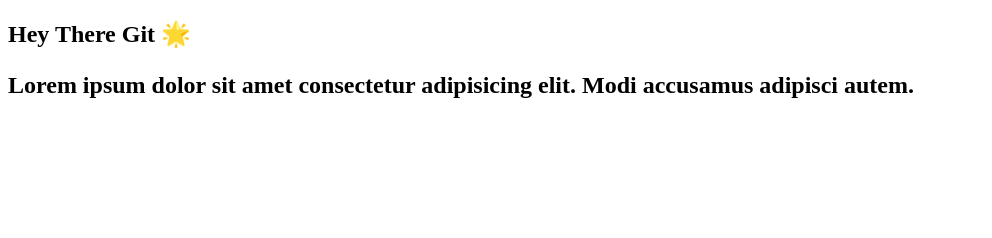
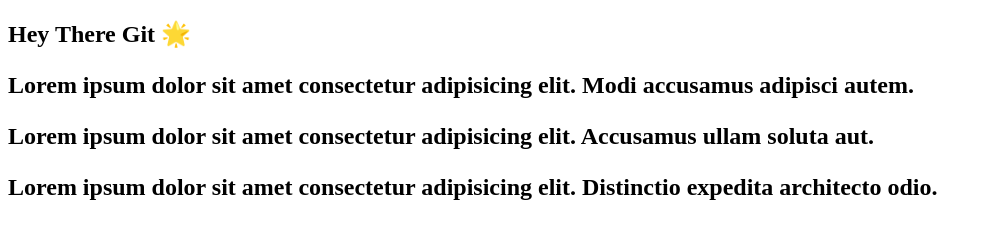
Before and after one commit to aravindakrishnan-alt/myapp01, a plain HTML site: page index.html in a window 1280 px wide. Shown: the whole page, without its empty margins (0-992 px from the left). Drawn offline with Linux system fonts and the light colour scheme.

Commit message:
added features

```diff
--- a/index.html
+++ b/index.html
@@ -13,6 +13,14 @@
         Lorem ipsum dolor sit amet consectetur adipisicing elit. Modi accusamus
         adipisci autem.
       </p>
+      <p>
+        Lorem ipsum dolor sit amet consectetur adipisicing elit. Accusamus ullam
+        soluta aut.
+      </p>
+      <p>
+        Lorem ipsum dolor sit amet consectetur adipisicing elit. Distinctio
+        expedita architecto odio.
+      </p>
     </h2>
   </body>
 </html>
```
